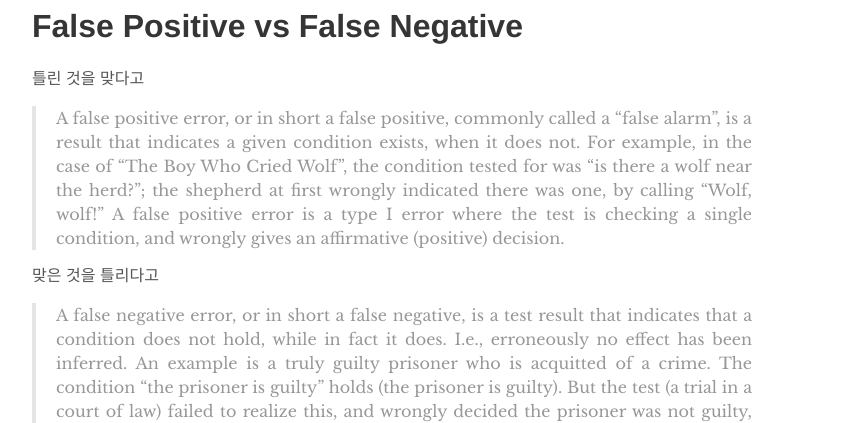
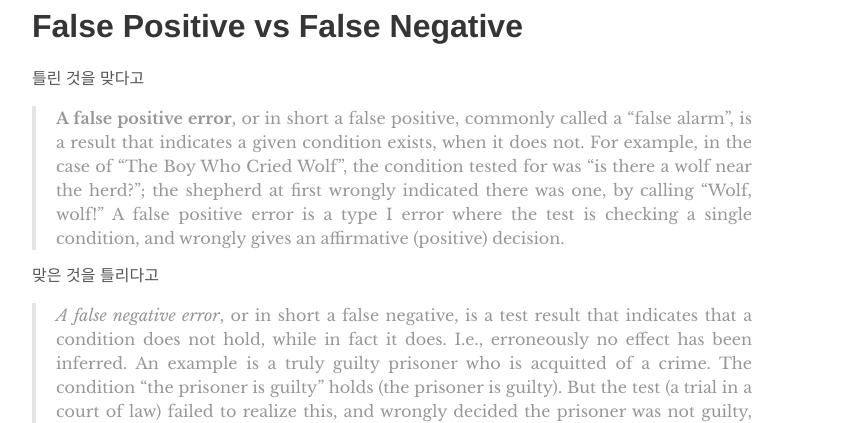
Before and after one commit to trilliwon/ABL, a Jekyll site: the page built from _posts/2017-11-30-terms.md, in a window 1280 px wide. Shown: the part 309-732 px from the top of the page, without its empty margins (208-1071 px from the left). Built offline with Jekyll 4.4.1, drawn with Linux system fonts in a browser that asks for light colours; some of the changed text lies outside the part shown.

Commit message:
Thu Nov 30 19:00:35 KST 2017

```diff
--- a/_posts/2017-11-30-terms.md
+++ b/_posts/2017-11-30-terms.md
@@ -9,11 +9,11 @@
 # False Positive vs False Negative
 
 틀린 것을 맞다고
-> A false positive error, or in short a false positive, commonly called a "false alarm", is a result that indicates a given condition exists, when it does not. For example, in the case of "The Boy Who Cried Wolf", the condition tested for was "is there a wolf near the herd?"; the shepherd at first wrongly indicated there was one, by calling "Wolf, wolf!"
+> **A false positive error**, or in short a false positive, commonly called a "false alarm", is a result that indicates a given condition exists, when it does not. For example, in the case of "The Boy Who Cried Wolf", the condition tested for was "is there a wolf near the herd?"; the shepherd at first wrongly indicated there was one, by calling "Wolf, wolf!"
 A false positive error is a type I error where the test is checking a single condition, and wrongly gives an affirmative (positive) decision.
 
 맞은 것을 틀리다고
-> A false negative error, or in short a false negative, is a test result that indicates that a condition does not hold, while in fact it does. I.e., erroneously no effect has been inferred. An example is a truly guilty prisoner who is acquitted of a crime. The condition "the prisoner is guilty" holds (the prisoner is guilty). But the test (a trial in a court of law) failed to realize this, and wrongly decided the prisoner was not guilty, falsely concluding a negative about the condition.
+> *A false negative error*, or in short a false negative, is a test result that indicates that a condition does not hold, while in fact it does. I.e., erroneously no effect has been inferred. An example is a truly guilty prisoner who is acquitted of a crime. The condition "the prisoner is guilty" holds (the prisoner is guilty). But the test (a trial in a court of law) failed to realize this, and wrongly decided the prisoner was not guilty, falsely concluding a negative about the condition.
 A false negative error is a type II error occurring in a test where a single condition is checked for and the result of the test is erroneously that the condition is absent.[1]
 
 
```
